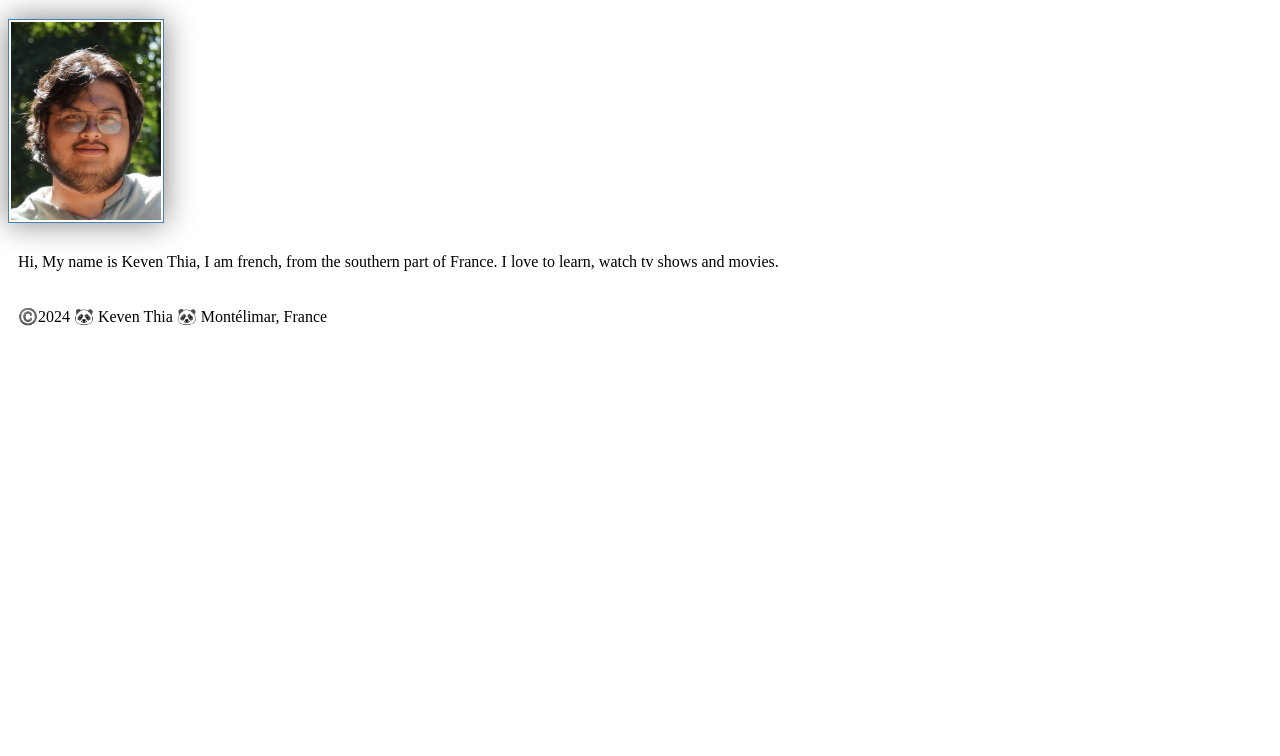
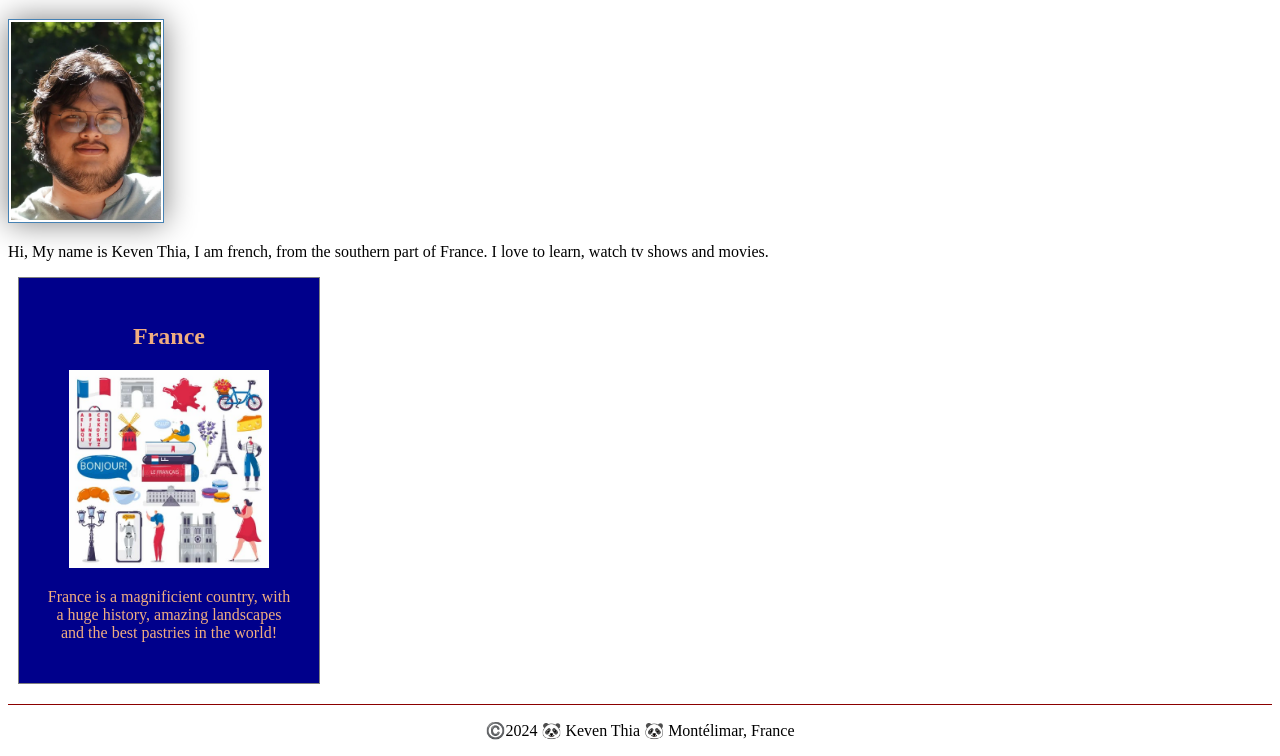
Before and after one commit to keventst/wdd130, a plain HTML site: page index.html in a window 1280 px wide. Shown: the part 263-1019 px from the top of the page. Before the commit the page ends 800 px from the top, so only its background shows below. Drawn offline with Linux system fonts and the light colour scheme.

Commit message:
Home page enhancement

```diff
--- a/index.html
+++ b/index.html
@@ -4,7 +4,10 @@
         <meta charset="utf-8">
         <meta name="viewport" content="width=device-width,initial-scale=1.0">
         <title>Keven Thia | WDD 130</title>
+        <meta name="description" content="Keven Thia, WDD 130, learning the Web Fundamentals">
+        <meta name="author" content="Keven Thia">
         <link rel="stylesheet" href="styles/styles.css">
+
     </head>
     <body>
         <header>
@@ -19,6 +22,11 @@
             <img src="images/profile.webp" alt="My name is Keven Thia" width="200">
             <p>Hi, My name is Keven Thia, I am french, from the southern part of France. I love to learn, watch tv shows and movies.</p>
         </main>
+        <aside>
+            <h2>France</h2>
+            <img src="images/France.jpg" alt="France in one picture">
+            <p>France is a magnificient country, with a huge history, amazing landscapes and the best pastries in the world!</p>
+        </aside>
         <footer>
             <p>©️2024 🐼 Keven Thia 🐼 Montélimar, France</p>
         </footer>
--- a/styles/styles.css
+++ b/styles/styles.css
@@ -13,7 +13,11 @@ h1 {
     color: steelblue;
 }
 
-img {
+main {
+    max-width: 800px;
+}
+
+main img {
     width: 150px;
     height: auto;
     border: 1px solid steelblue;
@@ -21,6 +25,27 @@ img {
     box-shadow: 0 0 30px gray;
 }
 
+aside {
+    width: 250px;
+    margin: 10px;
+    border: 1px solid gray;
+    padding: 25px;
+    background-color: darkblue;
+    color: rgb(240, 173, 128);
+    text-align: center;
+}
+
+aside img {
+    width: 200px;
+    height: auto;
+}
+
 p {
-    padding: 10px;
+    padding: 0;
 }
+
+footer {
+    margin-top: 20px;
+    border-top: 1px solid darkred;
+    text-align: center;
+}
```
Also changed, not shown: images/France.jpg (added).
